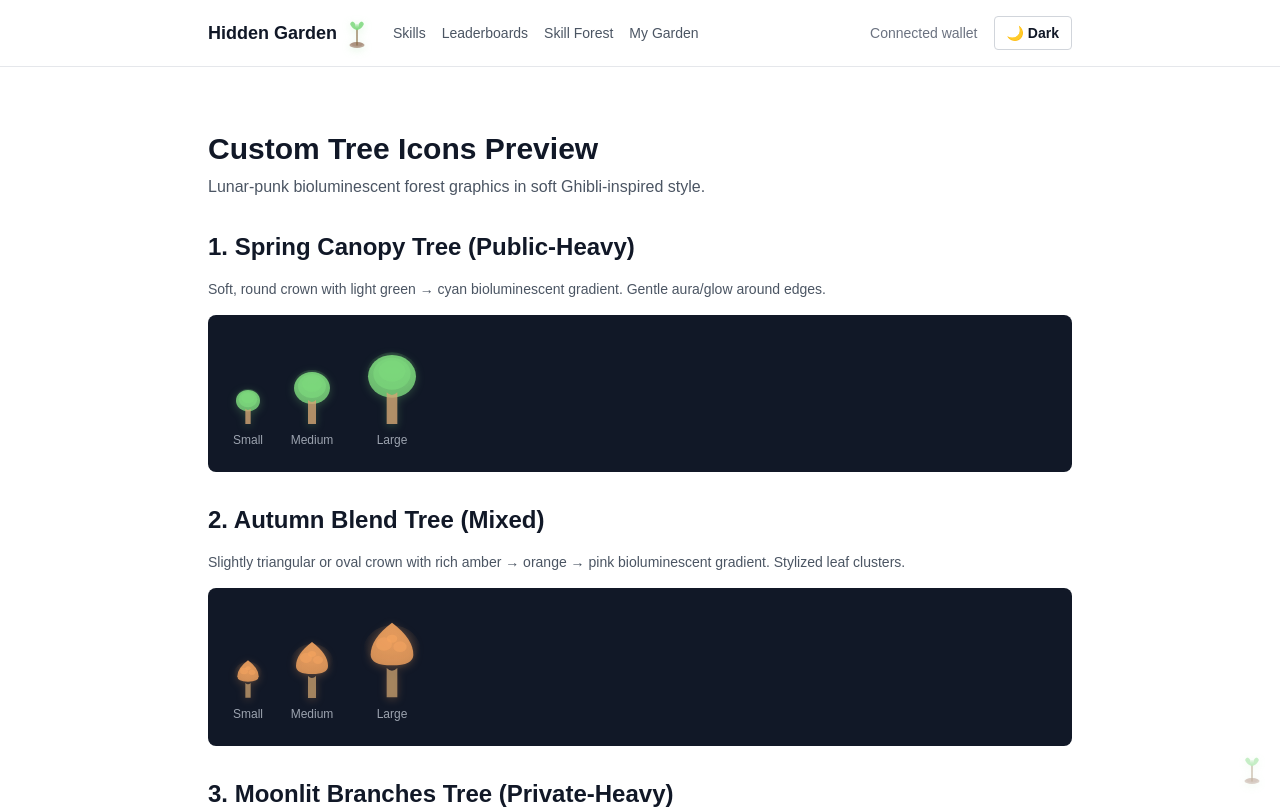
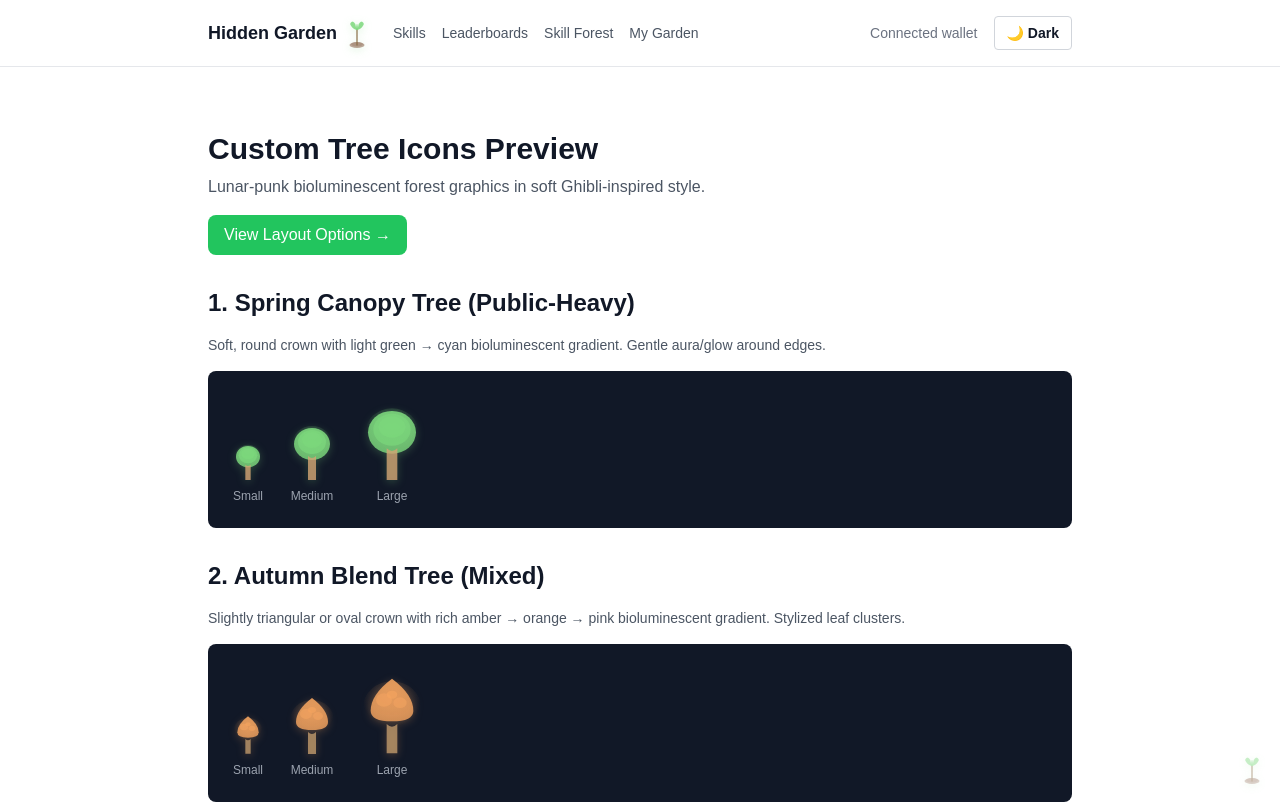
Before and after one commit to understories/hidden-garden, a Next.js app in the folder apps/aztecbat-ui/: page /skill-forest/preview in a window 1280 px wide. Shown: the top 809 px of the page. Built offline with nearby package versions, Linux system fonts and the light colour scheme; no server answers; what wagmi would draw is missing.

Commit message:
Update page.tsx

```diff
--- a/apps/aztecbat-ui/app/skill-forest/preview/page.tsx
+++ b/apps/aztecbat-ui/app/skill-forest/preview/page.tsx
@@ -6,6 +6,7 @@
 
 'use client';
 
+import Link from 'next/link';
 import {
   SpringCanopyTree,
   AutumnBlendTree,
@@ -25,6 +26,14 @@ export default function TreePreviewPage() {
         <p className="text-gray-600 dark:text-gray-400">
           Lunar-punk bioluminescent forest graphics in soft Ghibli-inspired style.
         </p>
+        <div className="mt-4">
+          <Link
+            href="/skill-forest/interactive/preview"
+            className="inline-flex items-center gap-2 px-4 py-2 bg-green-500 hover:bg-green-600 text-white font-medium rounded-lg transition-colors"
+          >
+            View Layout Options →
+          </Link>
+        </div>
       </div>
 
       {/* Public-Heavy Trees */}
```
